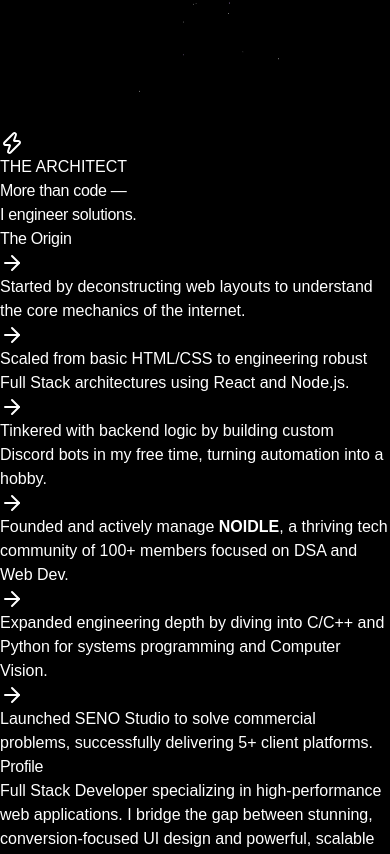
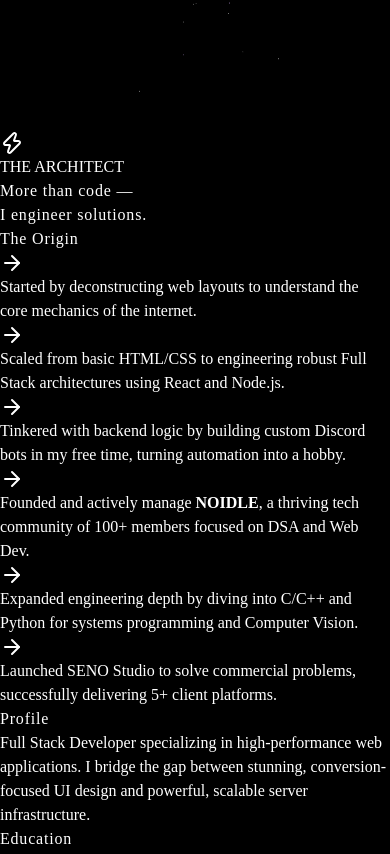
Before and after one commit to sa50tyam11/Reactport, a React (Vite) app: page / in a window 390 px wide. Shown: the part 1661-2515 px from the top of the page. Built offline with nearby package versions, Linux system fonts and the light colour scheme.

Commit message:
Initial commit: built scalable React portfolio with modern UI, animations, and responsiveness

```diff
--- a/src/index.css
+++ b/src/index.css
@@ -3,14 +3,16 @@
 @tailwind utilities;
 
 @layer base {
-  /* Headings get the engineered 'Space Grotesk' look */
+  /* Headings use the bold 'Luckiest Guy' font */
   h1, h2, h3, h4, h5, h6 {
-    font-family: 'Space Grotesk', sans-serif;
-    letter-spacing: -0.02em;
+    font-family: 'Luckiest Guy', cursive;
+    letter-spacing: 0.05em; /* Gives the letters a nice spread */
+    font-weight: normal;
   }
-  /* Body text gets the ultra-clean 'Plus Jakarta Sans' */
+
+  /* Body text uses the handwritten 'Coming Soon' font */
   body {
-    font-family: 'Plus Jakarta Sans', sans-serif;
+    font-family: 'Coming Soon', cursive;
     @apply bg-black text-white;
   }
 }
--- a/src/index.html
+++ b/src/index.html
@@ -6,9 +6,7 @@
   <meta name="viewport" content="width=device-width, initial-scale=1.0" />
   <link rel="preconnect" href="https://fonts.googleapis.com">
   <link rel="preconnect" href="https://fonts.gstatic.com" crossorigin>
-  <link
-    href="https://fonts.googleapis.com/css2?family=Plus+Jakarta+Sans:wght@400;500;600;700&family=Space+Grotesk:wght@500;600;700&display=swap"
-    rel="stylesheet">
+  <link href="https://fonts.googleapis.com/css2?family=Coming+Soon&family=Luckiest+Guy&display=swap" rel="stylesheet">
   <title>React App</title>
 </head>
 
```
